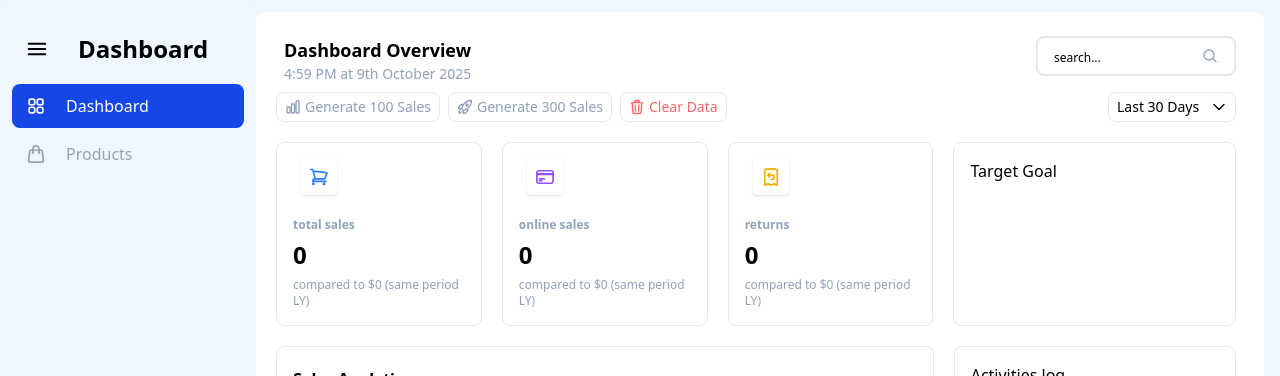
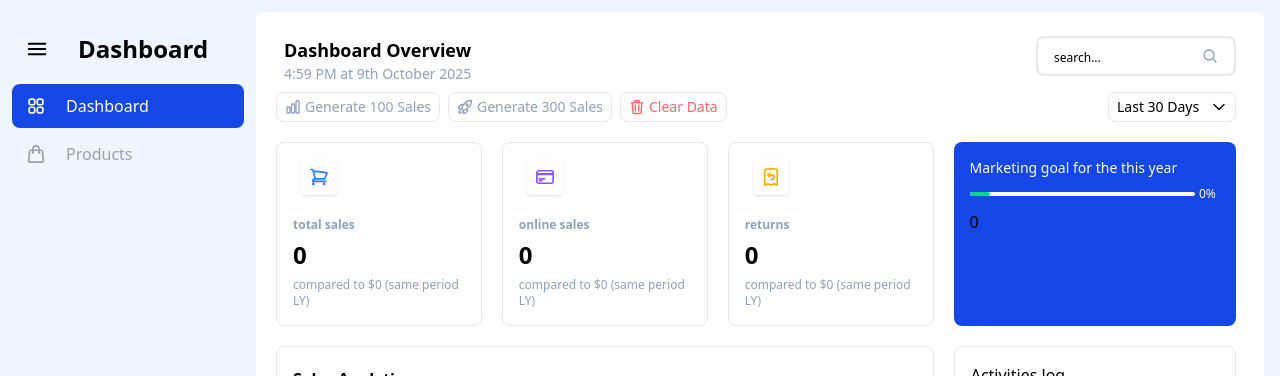
Before and after one commit to Keyboard-sound/Frontend-Project-Dashboard, a React (Vite) app: page / in a window 1280 px wide. Shown: the top 376 px of the page. Built offline with nearby package versions, Linux system fonts and the light colour scheme; no server answers.

Commit message:
feat[src]: create formatter.ts for store format func

```diff
--- a/src/components/SalesAnalyticsGraph.tsx
+++ b/src/components/SalesAnalyticsGraph.tsx
@@ -1,3 +1,4 @@
+import { useMemo } from "react";
 import {
   Line,
   LineChart,
@@ -9,8 +10,8 @@ import {
   ResponsiveContainer,
 } from "recharts";
 import useSalesStore from "../store/useSalesStore";
-import { useMemo } from "react";
 import colors from "tailwindcss/colors";
+import { formatCurrency, formatDate } from "../utils/formatter";
 
 interface CustomTooltipProps {
   active?: boolean;
@@ -25,18 +26,6 @@ interface CustomTooltipProps {
   }[];
   label?: string | number;
 }
-
-const formatCurrency = (value: number): string => {
-  return `$${value.toLocaleString()}`;
-};
-
-const formatDate = (dateStr: string): string => {
-  const date = new Date(dateStr);
-  const day = date.getDate();
-  const month = date.toLocaleString("en-US", { month: "short" });
-
-  return `${day}-${month}`;
-};
 
 const tooltipFormatDate = (dateStr: string) => {
   const date = new Date(dateStr);
--- /dev/null
+++ b/src/components/TargetCard.tsx
@@ -0,0 +1,43 @@
+import useSalesStore from "../store/useSalesStore";
+
+export const TargetCard = () => {
+  const { salesData, getTotalSales } = useSalesStore();
+
+  const currentSales = getTotalSales();
+
+  console.log("current", currentSales);
+  console.log("salesData", salesData);
+
+  const getPercentage = (current: number, target: number) => {
+    return (current / target) * 100;
+  };
+  const targetSales = 1000000;
+
+  const pregressPercentage = getPercentage(currentSales, targetSales);
+
+  return (
+    <>
+      <h2 className="text-3xs md:text-sm text-white">
+        Marketing goal for the this year
+      </h2>
+      {/*sales progress bar*/}
+      <div className="flex flex-row gap-1 py-2 items-center">
+        {/* outer */}
+        <div className="w-[90%] h-[2px] md:h-1 rounded-full bg-gray-50">
+          {/* inner */}
+          <div className="w-5 h-[2px] md:h-1 rounded-full bg-emerald-400"></div>
+        </div>
+        {/* progression percentage */}
+        <span className="text-white text-2xs md:text-xs">
+          {pregressPercentage.toFixed(0)}%
+        </span>
+      </div>
+      {/* sales achieved */}
+      <div>
+        <span>{currentSales}</span>
+      </div>
+    </>
+  );
+};
+
+export default TargetCard;
--- a/src/pages/dashboard/Dashboard.tsx
+++ b/src/pages/dashboard/Dashboard.tsx
@@ -10,6 +10,7 @@ import TimeDisplay from "../../components/TimeDisplay";
 import useSalesStore from "../../store/useSalesStore";
 import SalesAnalyticsGraph from "../../components/SalesAnalyticsGraph";
 import SalesAct from "../../components/SalesAct";
+import TargetCard from "../../components/TargetCard";
 import SearchInput from "../../components/SearchInput";
 
 export default function Dashboard() {
@@ -123,8 +124,8 @@ export default function Dashboard() {
         </div>
 
         {/* target */}
-        <div className="lg:w-[30%] px-4 py-4 border-gray-200  border rounded-lg">
-          Target Goal
+        <div className="lg:w-[30%] p-2 lg:p-4 rounded-lg bg-blue-700">
+          <TargetCard />
         </div>
       </div>
 
--- a/src/store/useSalesStore.ts
+++ b/src/store/useSalesStore.ts
@@ -123,7 +123,7 @@ const useSalesStore = create<SalesStore>()(
         const { salesData } = get();
 
         return salesData.reduce((sum, sale) => {
-          return sale.status !== "pending" ? sum + (sale.total || 0) : sum;
+          return sale.status === "completed" ? sum + (sale.total || 0) : sum;
         }, 0);
       },
 
--- /dev/null
+++ b/src/utils/formatter.ts
@@ -0,0 +1,11 @@
+export const formatCurrency = (value: number): string => {
+  return `$${value.toLocaleString()}`;
+};
+
+export const formatDate = (dateStr: string): string => {
+  const date = new Date(dateStr);
+  const day = date.getDate();
+  const month = date.toLocaleString("en-US", { month: "short" });
+
+  return `${day}-${month}`;
+};
```
